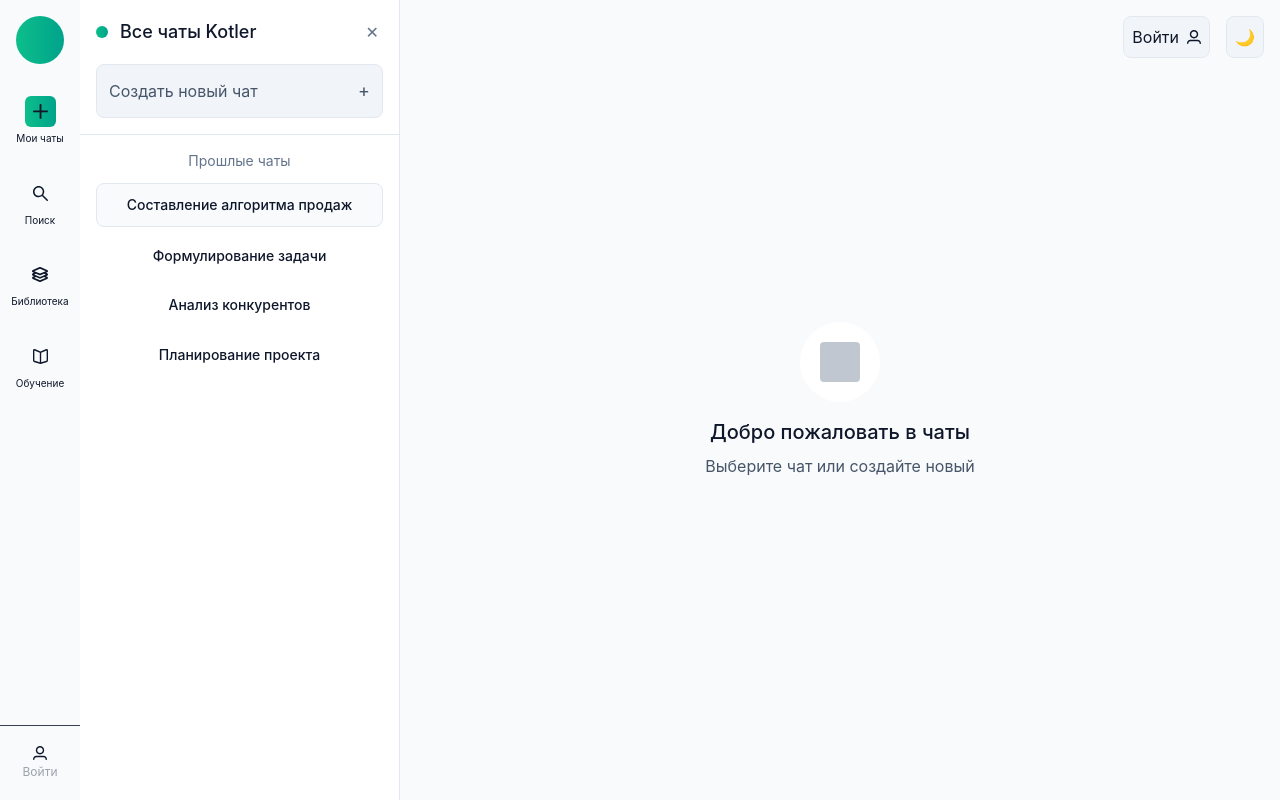
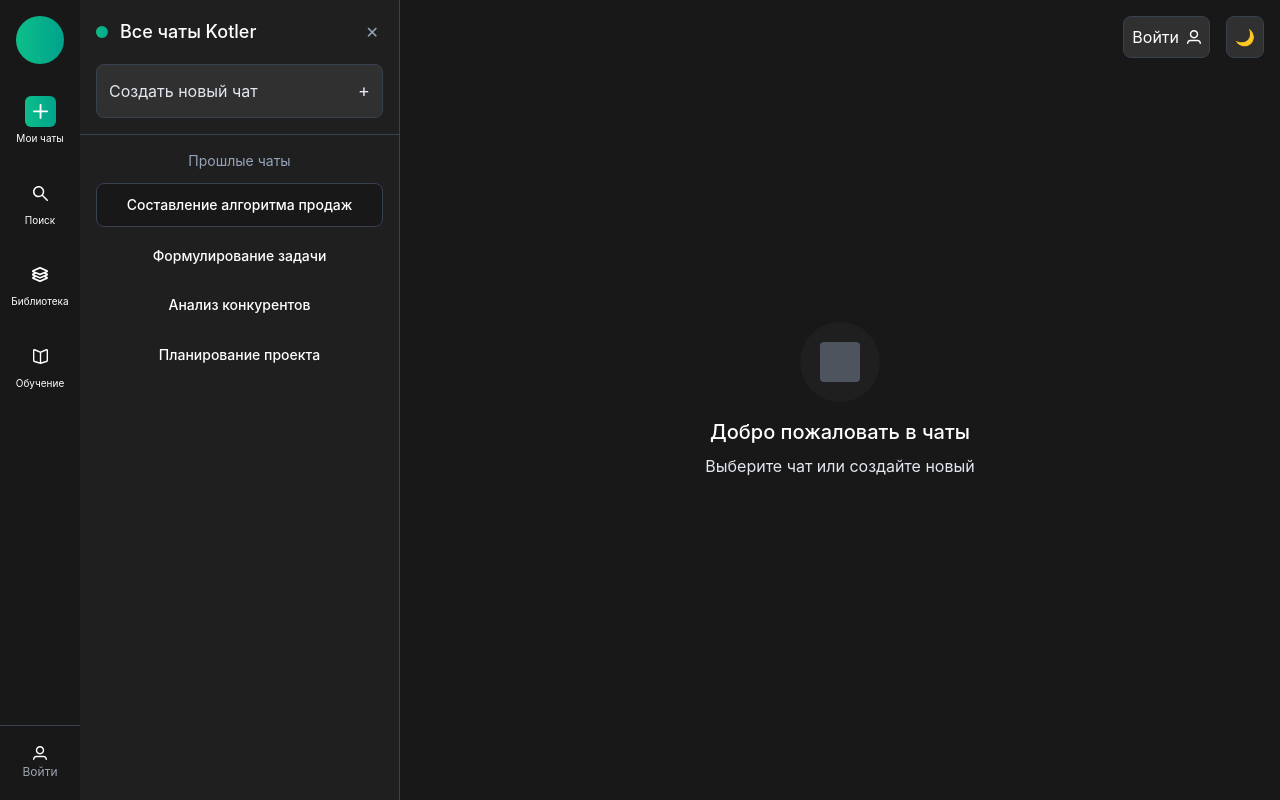
Before and after one commit to eesyDev/vitya_gpt, a React (Create React App) app: page / in a window 1280 px wide. Built offline with nearby package versions, Linux system fonts and the light colour scheme.

Commit message:
fix: dark theme default

```diff
--- a/src/components/Auth/Account.jsx
+++ b/src/components/Auth/Account.jsx
@@ -30,8 +30,8 @@ const Account = ({activeItem}) => {
           } else {
             return (
               <div className="text-center">
-                <div className="w-20 h-20 bg-bg-secondary rounded-full flex items-center justify-center mx-auto mb-4">
-                  <SvgIcon src="/img/user.svg" className="w-10 h-10" />
+                <div className="w-20 h-20 bg-bg-secondary rounded-full flex items-center justify-center mx-auto mb-4 flex items-center justify-content-center">
+                  <SvgIcon src="/img/user.svg" />
                 </div>
                 <h2 className="text-xl font-medium text-text-primary mb-2">
                   Войдите в аккаунт
--- a/src/components/Auth/RightPanel.jsx
+++ b/src/components/Auth/RightPanel.jsx
@@ -30,7 +30,7 @@ const RightPanel = () => {
           </button>
 
           <button
-            onClick={() => document.documentElement.classList.toggle('dark')}
+            onClick={() => document.documentElement.classList.toggle('light')}
             className="p-2 bg-bg-tertiary border border-border-custom rounded-lg text-text-primary hover:bg-bg-secondary transition-colors"
           >
             🌙
--- a/src/index.css
+++ b/src/index.css
@@ -2,7 +2,21 @@
 @tailwind components;
 @tailwind utilities;
 
+
 :root {
+  /* Темная тема */
+  --bg-primary: #181818;
+  --bg-secondary: #1f1f1f;
+  --bg-tertiary: #303030;
+  --text-primary: #ffffff;
+  --text-secondary: #e2e8f0;
+  --text-muted: #94a3b8;
+  --border-color: #374151;
+  --accent-primary: #0DBE8A;
+  --accent-secondary: #00A38B;
+}
+
+.light {
   /* Светлая тема */
   --bg-primary: #f8fafc;
   --bg-secondary: #ffffff;
@@ -11,19 +25,6 @@
   --text-secondary: #475569;
   --text-muted: #64748b;
   --border-color: #e2e8f0;
-  --accent-primary: #0DBE8A;
-  --accent-secondary: #00A38B;
-}
-
-.dark {
-  /* Темная тема */
-  --bg-primary: #181818;
-  --bg-secondary: #1f1f1f;
-  --bg-tertiary: #303030;
-  --text-primary: #ffffff;
-  --text-secondary: #e2e8f0;
-  --text-muted: #94a3b8;
-  --border-color: #374151;
   --accent-primary: #0DBE8A;
   --accent-secondary: #00A38B;
 }
```
